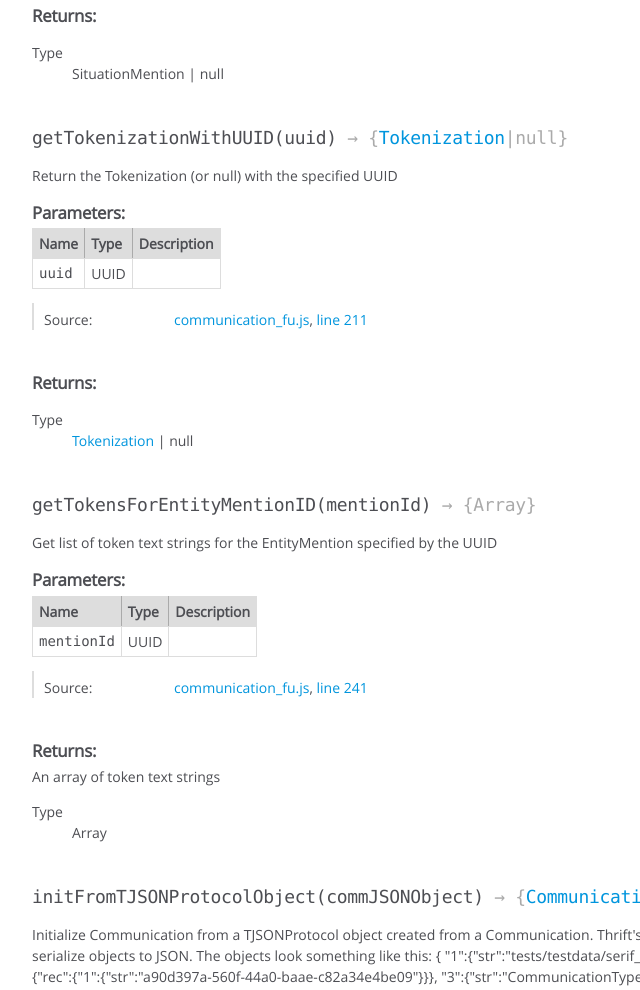
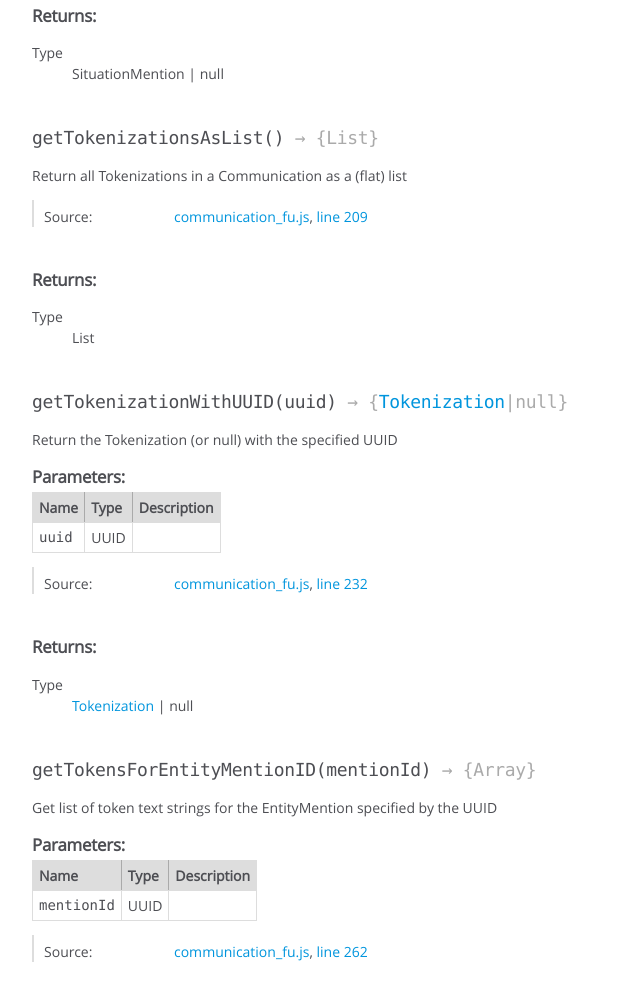
Before and after one commit to hltcoe/concrete-js, a website: page docs/Communication.html in a window 1280 px wide. Shown: the part 2900-3890 px from the top of the page, without its empty margins (0-640 px from the left). Drawn offline with Linux system fonts and the light colour scheme.

Commit message:
Fixed typo in JSDoc comment.  Regenerated documentation.

```diff
--- a/docs/Communication.html
+++ b/docs/Communication.html
@@ -1193,14 +1193,14 @@ Specifically, adds:
 
 
 
-    <h4 class="name" id="getTokenizationWithUUID"><span class="type-signature"></span>getTokenizationWithUUID<span class="signature">(uuid)</span><span class="type-signature"> &rarr; {<a href="Tokenization.html">Tokenization</a>|null}</span></h4>
+    <h4 class="name" id="getTokenizationsAsList"><span class="type-signature"></span>getTokenizationsAsList<span class="signature">()</span><span class="type-signature"> &rarr; {List}</span></h4>
 
 
 
 
 
 <div class="description">
-    Return the Tokenization (or null) with the specified UUID
+    Return all Tokenizations in a Communication as a (flat) list
 </div>
 
 
@@ -1209,55 +1209,6 @@ Specifically, adds:
 
 
 
-
-
-    <h5>Parameters:</h5>
-
-
-<table class="params">
-    <thead>
-    <tr>
-
-        <th>Name</th>
-
-
-        <th>Type</th>
-
-
-
-
-
-        <th class="last">Description</th>
-    </tr>
-    </thead>
-
-    <tbody>
-
-
-        <tr>
-
-                <td class="name"><code>uuid</code></td>
-
-
-            <td class="type">
-
-
-<span class="param-type">UUID</span>
-
-
-
-            </td>
-
-
-
-
-
-            <td class="description last"></td>
-        </tr>
-
-
-    </tbody>
-</table>
 
 
 
@@ -1293,7 +1244,7 @@ Specifically, adds:
 
     <dt class="tag-source">Source:</dt>
     <dd class="tag-source"><ul class="dummy"><li>
-        <a href="communication_fu.js.html">communication_fu.js</a>, <a href="communication_fu.js.html#line211">line 211</a>
+        <a href="communication_fu.js.html">communication_fu.js</a>, <a href="communication_fu.js.html#line209">line 209</a>
     </li></ul></dd>
 
 
@@ -1327,6 +1278,155 @@ Specifically, adds:
     </dt>
     <dd>
 
+<span class="param-type">List</span>
+
+
+    </dd>
+</dl>
+
+
+
+
+
+
+
+
+
+
+    <h4 class="name" id="getTokenizationWithUUID"><span class="type-signature"></span>getTokenizationWithUUID<span class="signature">(uuid)</span><span class="type-signature"> &rarr; {<a href="Tokenization.html">Tokenization</a>|null}</span></h4>
+
+
+
+
+
+<div class="description">
+    Return the Tokenization (or null) with the specified UUID
+</div>
+
+
+
+
+
+
+
+
+
+    <h5>Parameters:</h5>
+
+
+<table class="params">
+    <thead>
+    <tr>
+
+        <th>Name</th>
+
+
+        <th>Type</th>
+
+
+
+
+
+        <th class="last">Description</th>
+    </tr>
+    </thead>
+
+    <tbody>
+
+
+        <tr>
+
+                <td class="name"><code>uuid</code></td>
+
+
+            <td class="type">
+
+
+<span class="param-type">UUID</span>
+
+
+
+            </td>
+
+
+
+
+
+            <td class="description last"></td>
+        </tr>
+
+
+    </tbody>
+</table>
+
+
+
+
+
+
+<dl class="details">
+
+
+
+
+
+
+
+
+
+
+
+
+
+
+
+
+
+
+
+
+
+
+
+
+
+
+    <dt class="tag-source">Source:</dt>
+    <dd class="tag-source"><ul class="dummy"><li>
+        <a href="communication_fu.js.html">communication_fu.js</a>, <a href="communication_fu.js.html#line232">line 232</a>
+    </li></ul></dd>
+
+
+
+
+
+
+
+</dl>
+
+
+
+
+
+
+
+
+
+
+
+
+
+<h5>Returns:</h5>
+
+
+
+
+<dl>
+    <dt>
+        Type
+    </dt>
+    <dd>
+
 <span class="param-type"><a href="Tokenization.html">Tokenization</a></span>
 |
 
@@ -1445,7 +1545,7 @@ Specifically, adds:
 
     <dt class="tag-source">Source:</dt>
     <dd class="tag-source"><ul class="dummy"><li>
-        <a href="communication_fu.js.html">communication_fu.js</a>, <a href="communication_fu.js.html#line241">line 241</a>
+        <a href="communication_fu.js.html">communication_fu.js</a>, <a href="communication_fu.js.html#line262">line 262</a>
     </li></ul></dd>
 
 
@@ -1607,7 +1707,7 @@ something like this:
 
     <dt class="tag-source">Source:</dt>
     <dd class="tag-source"><ul class="dummy"><li>
-        <a href="communication_fu.js.html">communication_fu.js</a>, <a href="communication_fu.js.html#line269">line 269</a>
+        <a href="communication_fu.js.html">communication_fu.js</a>, <a href="communication_fu.js.html#line290">line 290</a>
     </li></ul></dd>
 
 
@@ -1760,7 +1860,7 @@ something like this:
 
     <dt class="tag-source">Source:</dt>
     <dd class="tag-source"><ul class="dummy"><li>
-        <a href="communication_fu.js.html">communication_fu.js</a>, <a href="communication_fu.js.html#line284">line 284</a>
+        <a href="communication_fu.js.html">communication_fu.js</a>, <a href="communication_fu.js.html#line305">line 305</a>
     </li></ul></dd>
 
 
@@ -1864,7 +1964,7 @@ something like this:
 
     <dt class="tag-source">Source:</dt>
     <dd class="tag-source"><ul class="dummy"><li>
-        <a href="communication_fu.js.html">communication_fu.js</a>, <a href="communication_fu.js.html#line308">line 308</a>
+        <a href="communication_fu.js.html">communication_fu.js</a>, <a href="communication_fu.js.html#line329">line 329</a>
     </li></ul></dd>
 
 
@@ -1964,7 +2064,7 @@ something like this:
 
     <dt class="tag-source">Source:</dt>
     <dd class="tag-source"><ul class="dummy"><li>
-        <a href="communication_fu.js.html">communication_fu.js</a>, <a href="communication_fu.js.html#line317">line 317</a>
+        <a href="communication_fu.js.html">communication_fu.js</a>, <a href="communication_fu.js.html#line338">line 338</a>
     </li></ul></dd>
 
 
--- a/src/tokentagging_fu.js
+++ b/src/tokentagging_fu.js
@@ -21,7 +21,7 @@ TokenTagging.prototype.getTaggedTokenWithTokenIndex = function(tokenIndex) {
  *  If a TaggedToken with the specified tokenIndex does not exist,
  *  than it will be created.
  * @param {String} tagText
- * @param {Number] tokenIndex
+ * @param {Number} tokenIndex
  */
 TokenTagging.prototype.setTaggedTokenTag = function(tagText, tokenIndex) {
   var taggedToken = this.getTaggedTokenWithTokenIndex(tokenIndex);
```
Also changed, not shown: docs/TokenTagging.html (+8 -3 lines), docs/communication_fu.js.html (+21 -0 lines), docs/tokentagging_fu.js.html (+1 -1 lines), dist/concrete.js, dist/concrete.min.js.
